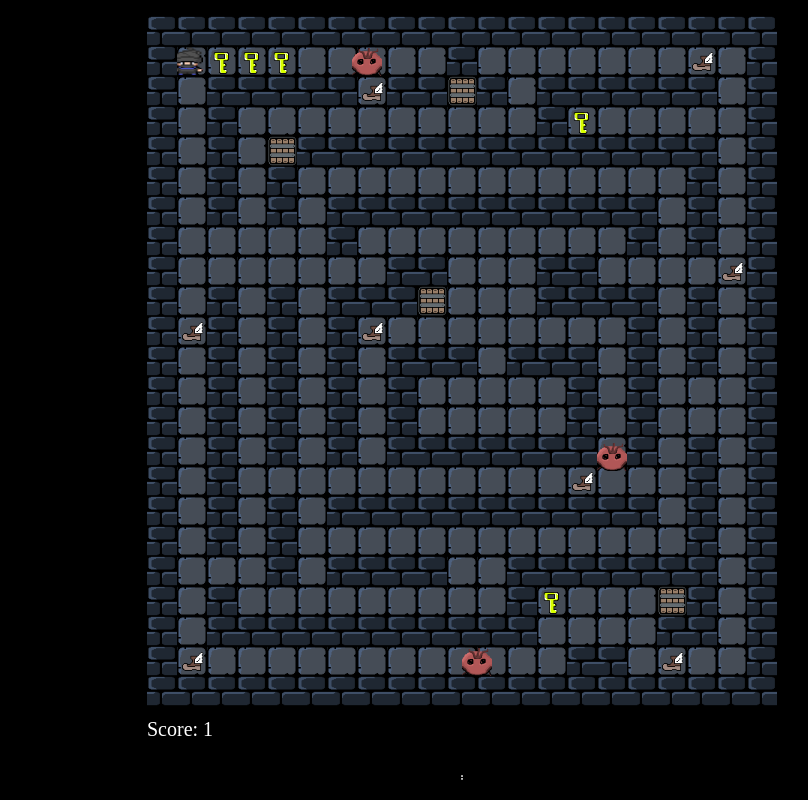
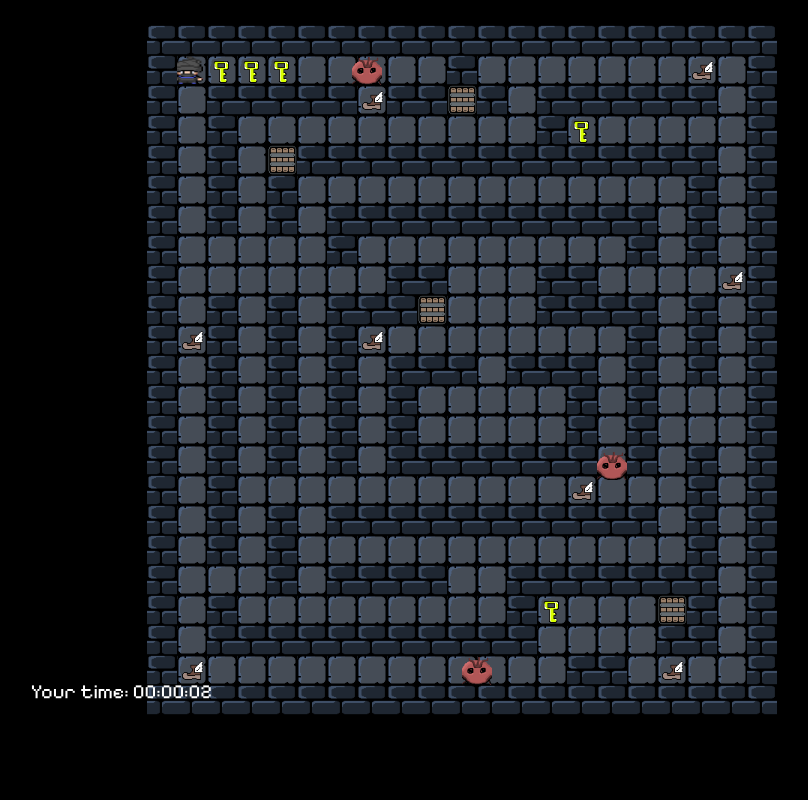
Before and after one commit to lhduc141/NeoPacNinja, a plain HTML site: page pacman.html in a window 1280 px wide. Both pictures are taken after a click on the link "Start Game". Shown: the whole page, without its empty margins (178-986 px from the left). Drawn offline with Linux system fonts and the light colour scheme.

Commit message:
update leaderboard + timer

```diff
--- a/game.js
+++ b/game.js
@@ -38,6 +38,7 @@ let canvasLvl = document.getElementById("canvas");
 let failLvl = document.getElementById("game-over");
 let completLvl = document.getElementById("game-pass");
 let leaderboardLvl = document.getElementById("leaderboard");
+let time = document.getElementById("timer");
 
 // Game variables
 let fps = 30;
@@ -64,6 +65,9 @@ let ghostImageLocations = [
 
 let playerList = [];
 let playerName = document.getElementById("player-name");
+
+let timerVar;
+let totalSeconds = 0;
 
 const map = [
   // 0  1  2  3  4  5  6  7  8  9  10 11 12 13 14 15 16 17 18 19 20
@@ -125,6 +129,7 @@ let startGame = () => {
   canvasLvl.style.display = "block";
   failLvl.style.display = "none";
   completLvl.style.display = "none";
+  time.style.display = "block";
 
   checkGamePlay = true;
   // addPlayer(playerName, score);
@@ -138,12 +143,27 @@ let startGame = () => {
     addMap(map, baseMap);
     start();
   }
+
+  timerVar = setInterval(countTimer, 1000);
 };
 let start = () => {
   createNewPacman();
   createGhosts();
   gameLoop();
 };
+
+function countTimer() {
+  ++totalSeconds;
+  var hour = Math.floor(totalSeconds / 3600);
+  var minute = Math.floor((totalSeconds - hour * 3600) / 60);
+  var seconds = totalSeconds - (hour * 3600 + minute * 60);
+  if (hour < 10) hour = "0" + hour;
+  if (minute < 10) minute = "0" + minute;
+  if (seconds < 10) seconds = "0" + seconds;
+  document.getElementById(
+    "timer"
+  ).innerHTML = `Your time: ${hour}:${minute}:${seconds}`;
+}
 
 //Tutorial
 let tutorialRule = () => {
@@ -154,6 +174,7 @@ let back = () => {
   tutorial.style.display = "none";
   startLvl.style.display = "block";
   leaderboardLvl.style.display = "none";
+  time.style.display = "none";
 };
 
 //game over status
@@ -166,19 +187,22 @@ let gameOver = () => {
   console.log(playerName);
   console.log(score);
 
+  clearInterval(timerVar);
+
   if (!checkGameOver) {
     checkGameOver = true;
     drawGameOver();
     clearInterval(gameInterval);
   }
 
-  addPlayer(playerName, score);
+  addPlayer(playerName, totalSeconds);
 
   setTimeout(() => {
     startLvl.style.display = "none";
     canvasLvl.style.display = "none";
     failLvl.style.display = "block";
     completLvl.style.display = "none";
+    time.style.display = "none";
   }, 3000);
 };
 
@@ -218,6 +242,7 @@ let returnMenu = () => {
   canvasLvl.style.display = "none";
   failLvl.style.display = "none";
   completLvl.style.display = "none";
+  time.style.display = "none";
 };
 
 let gamePass = () => {};
@@ -232,24 +257,22 @@ let leaderboard = () => {
 
   // console.log(playerList);
 
-  playerList.sort((a, b) => b.score - a.score);
+  playerList.sort((a, b) => a.score - b.score);
   var content = "";
 
   for (var i = 1; i < 11; i++) {
     try {
       var playerCur = playerList[i - 1];
 
-      // Check if playerCur is defined before accessing its properties
       if (playerCur) {
         content += `
           <tr>
             <td>${i}</td>
             <td>${playerCur.name}</td>
-            <td>${playerCur.score}</td>
+            <td>${playerCur.score} s</td>
           </tr>
         `;
       } else {
-        // Handle the case where playerCur is undefined
         content += `
           <tr>
             <td>${i}</td>
@@ -259,7 +282,6 @@ let leaderboard = () => {
         `;
       }
     } catch (error) {
-      // Handle any other unexpected errors
       console.error("Error while processing player", i, error);
     }
 
@@ -351,11 +373,11 @@ let drawFoods = () => {
   }
 };
 
-let drawScore = () => {
-  canvasContext.font = "20px Emulogic";
-  canvasContext.fillStyle = "white";
-  canvasContext.fillText("Score: " + score, 0, oneBlockSize * (map.length + 1));
-};
+// let drawScore = () => {
+//   canvasContext.font = "20px Emulogic";
+//   canvasContext.fillStyle = "white";
+//   canvasContext.fillText("Score: " + score, 0, oneBlockSize * (map.length + 1));
+// };
 
 let drawGhosts = () => {
   for (let i = 0; i < ghosts.length; i++) {
@@ -371,7 +393,7 @@ let draw = () => {
   // drawFoods();
   drawGhosts();
   pacman.draw();
-  drawScore();
+  // drawScore();
   // drawRemainingLives();
 };
 
--- a/main.css
+++ b/main.css
@@ -50,12 +50,23 @@ a:hover{
     font-size: 30px;
 }
 th:first-child{
-    padding-right: 20px;
+    padding-right: 40px;
 }
 th:nth-child(2){
-    padding-right: 300px;
+    padding-right: 200px;
 }
 td{
     color: white;
     font-size: 20px;
 }
+td:nth-child(2){
+    text-align: left;
+}
+
+#timer{
+    position: absolute;
+    top: 680px;
+    right: 890px;
+    color: white;
+    font-size: 20px;
+}
--- a/pacman.html
+++ b/pacman.html
@@ -57,7 +57,7 @@
 
     <div class="gamePlay" id="gamePlay">
       <canvas id="canvas" width="630" height="750"></canvas>
-      <span id="minutes"></span>:<span id="seconds"></span>
+      <div id="timer"></div>
     </div>
 
     <div id="addImg">
```
